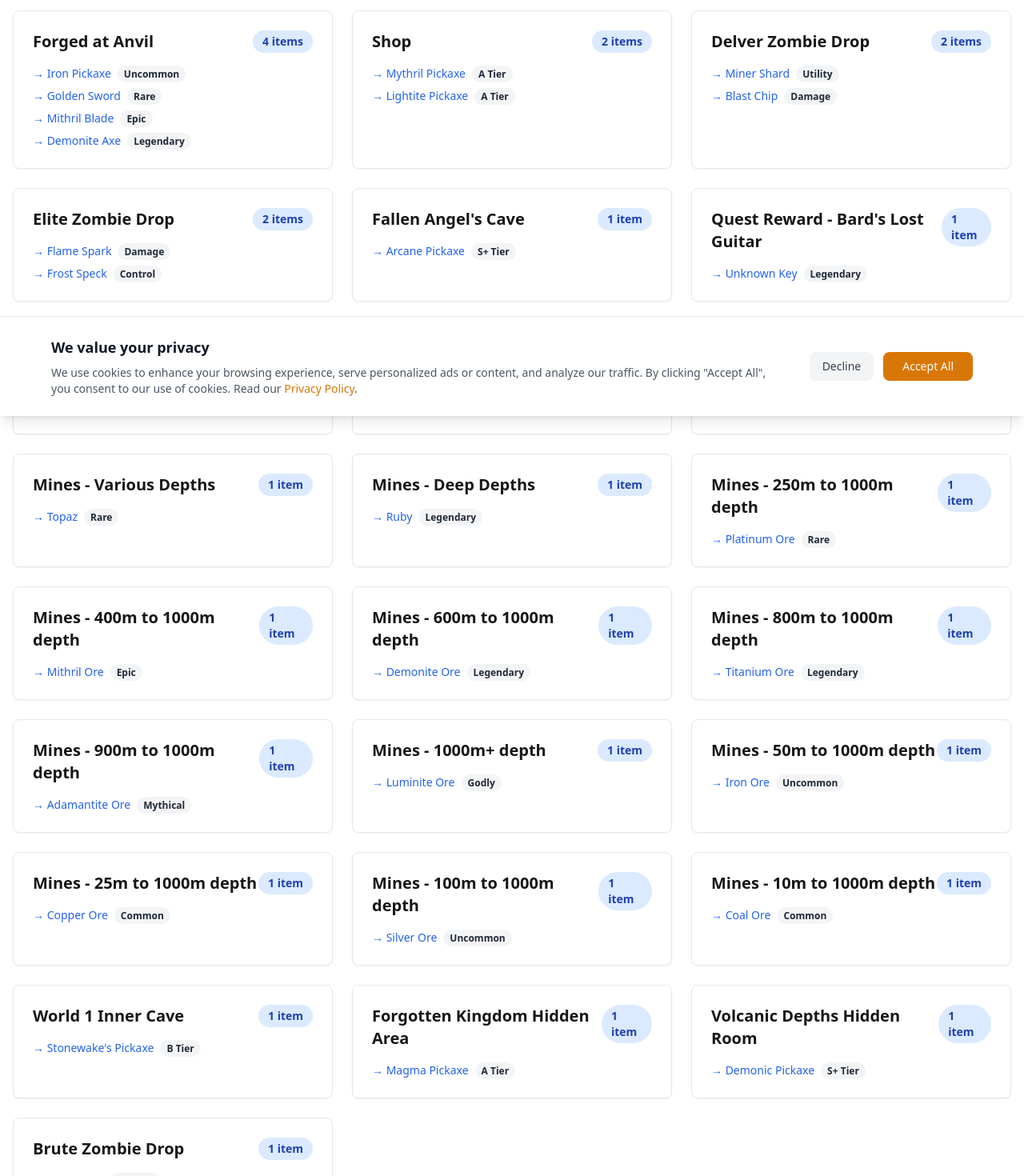
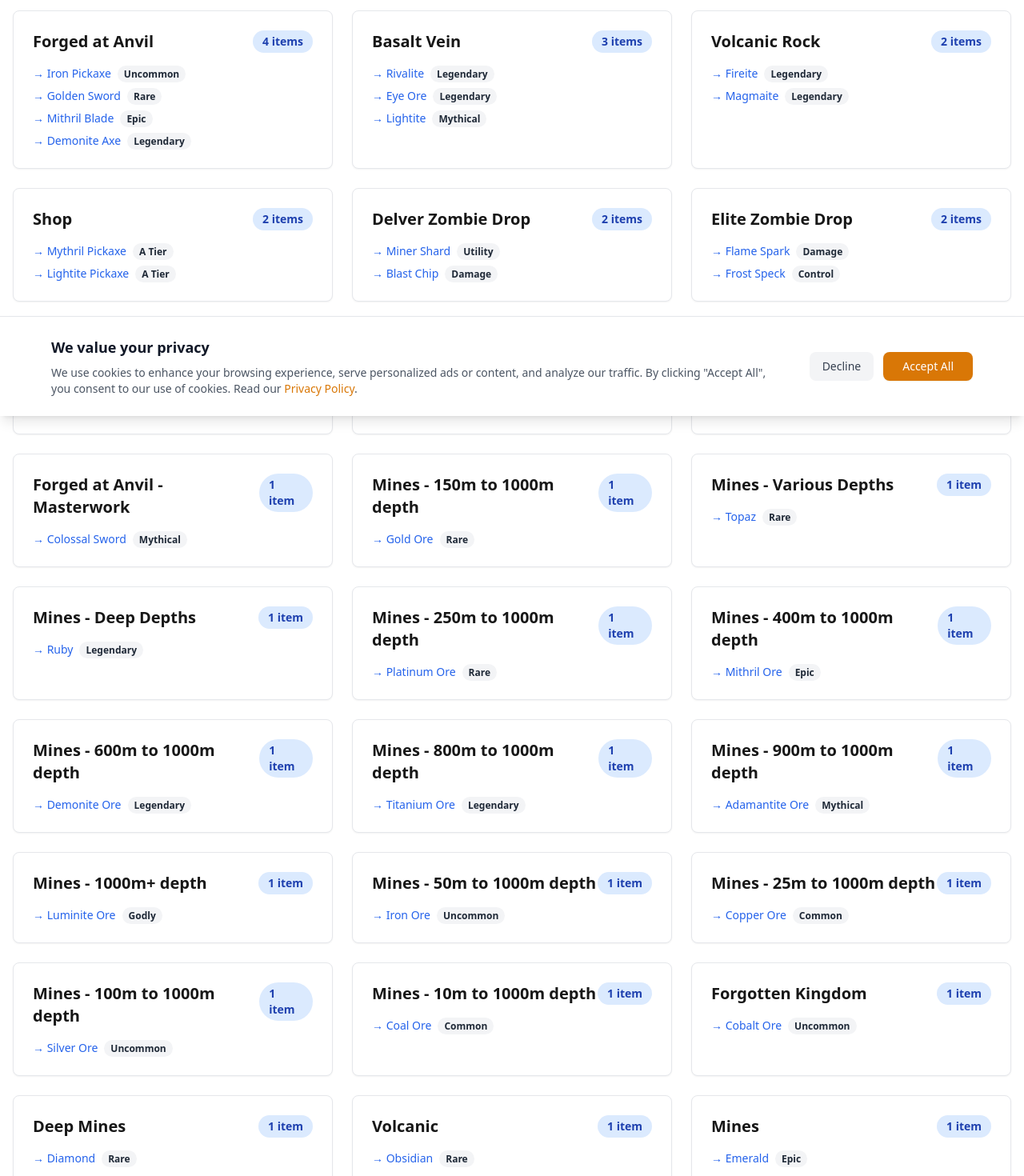
Before and after one commit to baiqwe/thefore, a Next.js app: page /locations in a window 1280 px wide. Shown: the part 280-1750 px from the top of the page at 80% size. Built offline with nearby package versions, Linux system fonts and the light colour scheme.

Commit message:
Enhance: Replace Reroll links with Best Builds & EEAT Optimization

```diff
--- a/src/app/codes/page.tsx
+++ b/src/app/codes/page.tsx
@@ -138,15 +138,15 @@
           </p>
         </a>
 
-        <a href="/tools/reroll-simulator" className="group relative overflow-hidden bg-gradient-to-br from-blue-500 to-indigo-600 rounded-xl p-5 sm:p-6 text-white shadow-lg hover:shadow-xl transition-all hover:-translate-y-1">
+        <a href="/wiki/best-builds" className="group relative overflow-hidden bg-gradient-to-br from-blue-500 to-indigo-600 rounded-xl p-5 sm:p-6 text-white shadow-lg hover:shadow-xl transition-all hover:-translate-y-1">
           <div className="absolute top-0 right-0 p-3 sm:p-4 opacity-10 group-hover:opacity-20 transition-opacity">
             <Dice5 className="w-16 h-16 sm:w-20 sm:h-20" />
           </div>
           <h3 className="text-lg sm:text-xl font-bold mb-2 flex items-center gap-2">
-            Test Your Luck First <ArrowRight className="w-4 h-4 sm:w-5 sm:h-5 group-hover:translate-x-1 transition-transform flex-shrink-0" />
+            Winter 2025 Meta Builds <ArrowRight className="w-4 h-4 sm:w-5 sm:h-5 group-hover:translate-x-1 transition-transform flex-shrink-0" />
           </h3>
           <p className="text-blue-100 text-xs sm:text-sm font-medium">
-            Use our <strong>Reroll Simulator</strong> to check your drop chances for Angel &amp; Demon races.
+            Don&apos;t waste ores! Check the <strong>Best Weapon Recipes</strong> guide to craft Godly gear efficiently.
           </p>
         </a>
       </div>
--- a/src/app/page.tsx
+++ b/src/app/page.tsx
@@ -62,8 +62,8 @@
           <a href="/wiki/races" className="flex items-center gap-2 bg-blue-600 text-white px-6 py-3 rounded-xl font-bold hover:bg-blue-700 transition-all shadow-lg hover:shadow-blue-500/30">
             🏆 S-Tier Races
           </a>
-          <a href="/tools/reroll-simulator" className="flex items-center gap-2 bg-purple-600 text-white px-6 py-3 rounded-xl font-bold hover:bg-purple-700 transition-all shadow-lg hover:shadow-purple-500/30">
-            PF Reroll Sim
+          <a href="/wiki/best-builds" className="flex items-center gap-2 bg-purple-600 text-white px-6 py-3 rounded-xl font-bold hover:bg-purple-700 transition-all shadow-lg hover:shadow-purple-500/30">
+            🔥 Best Builds
           </a>
         </div>
       </div>
@@ -102,15 +102,16 @@
           </a>
 
           {/* Reroll Simulator Card */}
-          <a href="/tools/reroll-simulator" className="bg-white dark:bg-gray-800 border-l-4 border-purple-500 rounded-lg p-6 shadow-md hover:shadow-lg transition-all hover:-translate-y-1 group">
+          {/* Best Builds Card */}
+          <a href="/wiki/best-builds" className="bg-white dark:bg-gray-800 border-l-4 border-purple-500 rounded-lg p-6 shadow-md hover:shadow-lg transition-all hover:-translate-y-1 group">
             <div className="flex items-center justify-between mb-3">
-              <span className="px-3 py-1 bg-purple-100 dark:bg-purple-900/30 text-purple-800 dark:text-purple-300 text-xs font-bold rounded-full">TOOL</span>
+              <span className="px-3 py-1 bg-purple-100 dark:bg-purple-900/30 text-purple-800 dark:text-purple-300 text-xs font-bold rounded-full">META</span>
             </div>
             <h3 className="text-lg font-bold text-gray-900 dark:text-gray-100 group-hover:text-purple-600 transition-colors">
-              Reroll Simulator
+              Strongest Weapon Builds
             </h3>
             <p className="text-sm text-gray-600 dark:text-gray-300 mt-2">
-              Simulate 100+ rerolls for free. Test your luck before spending Robux.
+              Discover the &quot;Poor Man&apos;s Legendary&quot; and &quot;World Ender&quot; recipes for Winter 2025.
             </p>
           </a>
         </div>
--- a/src/app/sitemap.ts
+++ b/src/app/sitemap.ts
@@ -44,6 +44,12 @@
       priority: 0.9,
     },
     {
+      // [High Priority] New Meta Page
+      url: `${baseUrl}/wiki/best-builds`,
+      changeFrequency: 'weekly',
+      priority: 0.9,
+    },
+    {
       url: `${baseUrl}/wiki/races`,
       changeFrequency: 'weekly',
       priority: 0.8,
@@ -58,11 +64,7 @@
       changeFrequency: 'weekly',
       priority: 0.8,
     },
-    {
-      url: `${baseUrl}/wiki/best-builds`,
-      changeFrequency: 'weekly',
-      priority: 0.9,
-    },
+
     {
       url: `${baseUrl}/quests`,
       changeFrequency: 'weekly',
--- a/src/app/tools/forging-calculator/page.tsx
+++ b/src/app/tools/forging-calculator/page.tsx
@@ -327,14 +327,14 @@
           </div>
 
           {/* Legacy SEO Content */}
-          <div className="bg-blue-50 border border-blue-200 rounded-xl p-6 mt-8">
+          <section className="bg-blue-50 border border-blue-200 rounded-xl p-6 mt-8">
             <h3 className="text-lg font-bold text-blue-900 mb-2">Looking for Crafting Recipes?</h3>
             <p className="text-blue-800 text-sm leading-relaxed">
               Since the <strong>Winter 2025 Update</strong>, fixed recipes (e.g., &quot;5 Iron Ingots&quot;) no longer exist.
               The game now uses a <strong>Weight System</strong>. You can use this Weapon Builder to create your own custom recipes.
               For example, to make a Katana, you simply need to use any combination of <strong>6-15 ores</strong>.
             </p>
-          </div>
+          </section>
 
 
         </div>
--- a/src/app/wiki/best-builds/page.tsx
+++ b/src/app/wiki/best-builds/page.tsx
@@ -1,4 +1,5 @@
-import { Metadata } from "next"
+import { siteConfig } from "@/config/site"
+import { generateMetadata as generateSEOMetadata } from "@/lib/seo"
 import Link from "next/link"
 import { Card, CardContent, CardHeader, CardTitle, CardDescription } from "@/components/ui/card"
 import { Badge } from "@/components/ui/badge"
@@ -10,7 +11,7 @@
 const currentMonth = date.toLocaleString('default', { month: 'long' })
 const currentYear = date.getFullYear()
 
-export const metadata: Metadata = {
+export const metadata = generateSEOMetadata({
     title: `The Forge Best Builds & Meta Recipes (${currentMonth} ${currentYear})`,
     description: `Top-tier weapon builds for The Forge Roblox Winter 2025. Discover "The Flash" Katana, "The World Ender" Colossal Sword, and more.`,
     keywords: [
@@ -20,9 +21,48 @@
         "The Forge Speed Build",
         "The Forge Tank Build",
     ],
-}
+    canonicalUrl: `${siteConfig.url}/wiki/best-builds`,
+    type: 'article'
+})
 
 export default function BestBuildsPage() {
+    const itemListSchema = {
+        '@context': 'https://schema.org',
+        '@type': 'ItemList',
+        itemListElement: [
+            {
+                '@type': 'ListItem',
+                position: 1,
+                name: 'The Flash (Speed Build)',
+                description: 'The Ultimate Speed Katana build using Lightite and Diamond.'
+            },
+            {
+                '@type': 'ListItem',
+                position: 2,
+                name: 'The World Ender (AoE Build)',
+                description: 'Colossal Sword build using Magmaite, Fireite, Galaxite, and Darkryte.'
+            },
+            {
+                '@type': 'ListItem',
+                position: 3,
+                name: 'Glass Cannon Assassin (DPS Build)',
+                description: 'Dagger build using Eye Ore and Diamond for max burst damage.'
+            },
+            {
+                '@type': 'ListItem',
+                position: 4,
+                name: 'Poor Man\'s Legendary (Starter Build)',
+                description: 'Budget build using 80% Diamond and 20% Eye Ore.'
+            },
+            {
+                '@type': 'ListItem',
+                position: 5,
+                name: 'The Wall (Tank Build)',
+                description: 'Immortal tank build using Obsidian, Platinum, and Titanium.'
+            }
+        ]
+    }
+
     return (
         <div className="container mx-auto px-4 py-10 max-w-5xl">
             <Breadcrumbs
@@ -39,6 +79,7 @@
                     { name: 'Wiki', url: '/wiki' },
                     { name: 'Best Builds', url: '/wiki/best-builds' },
                 ]}
+                schema={itemListSchema}
             />
 
             <div className="mb-12 text-center">
--- a/src/app/wiki/page.tsx
+++ b/src/app/wiki/page.tsx
@@ -82,7 +82,7 @@
       <div className="mb-12">
         <Link href="/wiki/best-builds" className="block relative overflow-hidden rounded-xl bg-gradient-to-r from-purple-600 to-pink-600 p-8 shadow-lg hover:shadow-xl transition-all hover:scale-[1.01]">
           <div className="relative z-10">
-            <h2 className="text-3xl font-bold text-white mb-2">🔥 Winter 2025 Meta Builds</h2>
+            <h2 className="text-3xl font-bold text-white mb-2">🔥 Winter 2025 Meta Recipes & Builds</h2>
             <p className="text-purple-100 text-lg">
               Discover the strongest weapon recipes: The Flash, World Ender, and Immortal Tank builds.
             </p>
--- a/src/data/items.json
+++ b/src/data/items.json
@@ -253,6 +253,150 @@
     }
   },
   {
+    "slug": "cobalt-ore",
+    "name": "Cobalt Ore",
+    "location": "Forgotten Kingdom",
+    "type": "Resource",
+    "description": "Uncommon ore found in the Forgotten Kingdom. Used for strengthening weapons.",
+    "stats": {
+      "rarity": "Uncommon",
+      "value": "15 coins",
+      "depth": "Forgotten Kingdom"
+    }
+  },
+  {
+    "slug": "diamond",
+    "name": "Diamond",
+    "location": "Deep Mines",
+    "type": "Resource",
+    "description": "Rare gem used as a high-multiplier filler for crafting powerful weapons.",
+    "stats": {
+      "rarity": "Rare",
+      "value": "100 coins",
+      "depth": "Deep Mines"
+    }
+  },
+  {
+    "slug": "obsidian-ore",
+    "name": "Obsidian",
+    "location": "Volcanic",
+    "type": "Resource",
+    "description": "Dense, dark volcanic glass. Adds significant defense properties to forged equipment.",
+    "stats": {
+      "rarity": "Rare",
+      "value": "350 coins",
+      "depth": "Volcanic"
+    }
+  },
+  {
+    "slug": "emerald",
+    "name": "Emerald",
+    "location": "Mines",
+    "type": "Resource",
+    "description": "Vibrant green gem known for its magical conductivity. High value.",
+    "stats": {
+      "rarity": "Epic",
+      "value": "250 coins",
+      "depth": "Mines"
+    }
+  },
+  {
+    "slug": "uranium-ore",
+    "name": "Uranium",
+    "location": "Toxic Caves",
+    "type": "Resource",
+    "description": "Dangerous radioactive ore. Weapons forged with Uranium inflict poison DoT.",
+    "stats": {
+      "rarity": "Epic",
+      "value": "400 coins",
+      "depth": "Toxic Caves"
+    }
+  },
+  {
+    "slug": "rivalite-ore",
+    "name": "Rivalite",
+    "location": "Basalt Vein",
+    "type": "Resource",
+    "description": "Legendary ore that sharply increases critical hit chance.",
+    "stats": {
+      "rarity": "Legendary",
+      "value": "333 coins",
+      "depth": "Basalt Vein"
+    }
+  },
+  {
+    "slug": "eye-ore",
+    "name": "Eye Ore",
+    "location": "Basalt Vein",
+    "type": "Resource",
+    "description": "A disturbing, organic-looking ore. Grants massive power ('Glass Cannon') at the cost of the wielder's life force.",
+    "stats": {
+      "rarity": "Legendary",
+      "value": "400 coins",
+      "depth": "Basalt Vein"
+    }
+  },
+  {
+    "slug": "fireite-ore",
+    "name": "Fireite",
+    "location": "Volcanic Rock",
+    "type": "Resource",
+    "description": "Burning ore that imbues weapons with the power to ignite enemies.",
+    "stats": {
+      "rarity": "Legendary",
+      "value": "450 coins",
+      "depth": "Volcanic Rock"
+    }
+  },
+  {
+    "slug": "lightite-ore",
+    "name": "Lightite",
+    "location": "Basalt Vein",
+    "type": "Resource",
+    "description": "Mythical ore that feels weightless. Grants immense speed ('Velocity') to the wielder.",
+    "stats": {
+      "rarity": "Mythical",
+      "value": "1000 coins",
+      "depth": "Basalt Vein"
+    }
+  },
+  {
+    "slug": "magmaite-ore",
+    "name": "Magmaite",
+    "location": "Volcanic Rock",
+    "type": "Resource",
+    "description": "Legendary ore pulsing with heat. Causes explosive AoE blasts on weapon impact.",
+    "stats": {
+      "rarity": "Legendary",
+      "value": "500 coins",
+      "depth": "Volcanic Rock"
+    }
+  },
+  {
+    "slug": "darkryte-ore",
+    "name": "Darkryte",
+    "location": "Rare Volcanic Drop",
+    "type": "Resource",
+    "description": "Mythical shadow ore. Allows the wielder to slip into shadow, evading attacks.",
+    "stats": {
+      "rarity": "Mythical",
+      "value": "630 coins",
+      "depth": "Rare Volcanic Drop"
+    }
+  },
+  {
+    "slug": "galaxite-ore",
+    "name": "Galaxite",
+    "location": "Boss Drop",
+    "type": "Resource",
+    "description": "Divine ore containing the cosmos. Offers the highest possible scaling for weapons.",
+    "stats": {
+      "rarity": "Divine",
+      "value": "5000 coins",
+      "depth": "Boss Drop"
+    }
+  },
+  {
     "slug": "stonewake-pickaxe",
     "name": "Stonewake's Pickaxe",
     "location": "World 1 Inner Cave",
```
Lines whose indentation alone changed are shown as unchanged.
